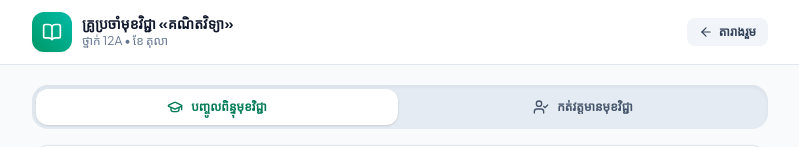
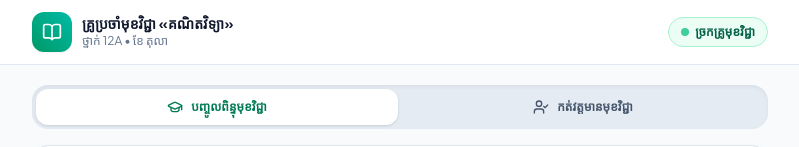
Before and after one commit to samet168/student_Attendance-with-googleSheet, a Next.js app: page /grades/input in a window 1280 px wide. Shown: the top 147 px of the page, without its empty margins (240-1039 px from the left). Built offline with nearby package versions, Linux system fonts and the light colour scheme; a web font is replaced by a local one.

Commit message:
fix: remove homeroom gradebook navigation link from subject teacher input portal

```diff
--- a/src/app/grades/input/page.tsx
+++ b/src/app/grades/input/page.tsx
@@ -320,15 +320,10 @@
             </div>
           </div>
 
-          <Link
-            href={`/grades?sheetId=${encodeURIComponent(sheetId)}&class=${encodeURIComponent(
-              className
-            )}&month=${encodeURIComponent(month)}`}
-            className="inline-flex items-center gap-1.5 px-3 py-1.5 text-xs font-semibold rounded-lg text-slate-700 bg-slate-100 hover:bg-slate-200 transition-colors"
-          >
-            <ArrowLeft className="w-3.5 h-3.5" />
-            <span>តារាងរួម</span>
-          </Link>
+          <div className="flex items-center gap-1.5 px-3 py-1.5 rounded-full bg-emerald-50 text-emerald-800 text-xs font-bold border border-emerald-200">
+            <span className="w-2 h-2 rounded-full bg-emerald-500 animate-pulse" />
+            <span>ច្រកគ្រូមុខវិជ្ជា</span>
+          </div>
         </div>
       </header>
 
```
